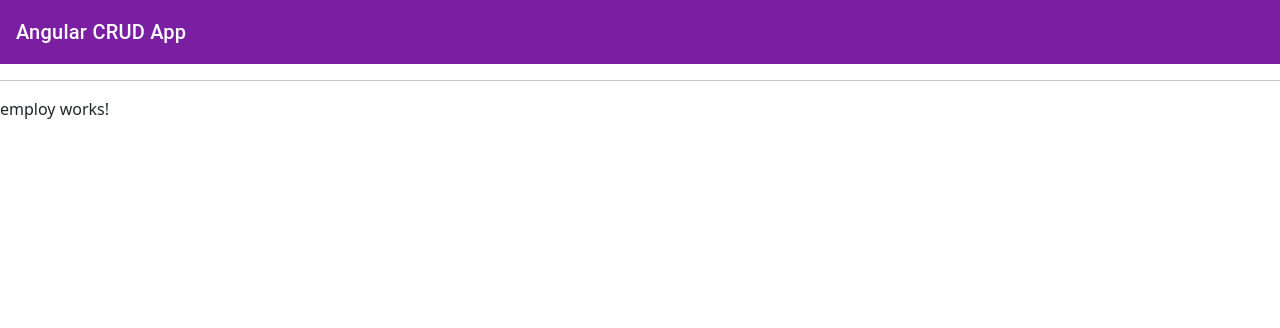
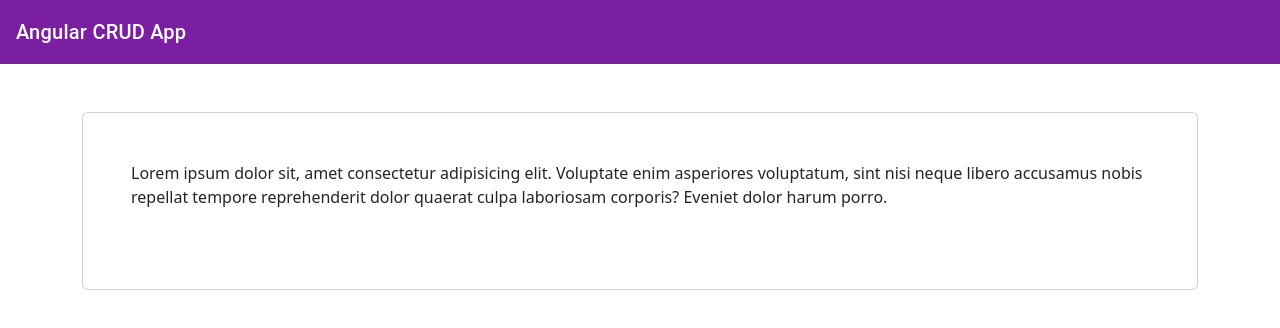
Before and after one commit to Rajveer123/angular-crud-and-snap-save-app, an Angular app: page /employ in a window 1280 px wide. Shown: the top 328 px of the page. Built offline with nearby package versions, Linux system fonts and the light colour scheme.

Commit message:
Added the Employe Component and starting Form UI.

```diff
--- a/src/app/components/employ/employ.component.html
+++ b/src/app/components/employ/employ.component.html
@@ -1 +1,5 @@
-<p>employ works!</p>
+<div class="container">
+    <div class="card p-5 mt-5">
+        <p>Lorem ipsum dolor sit, amet consectetur adipisicing elit. Voluptate enim asperiores voluptatum, sint nisi neque libero accusamus nobis repellat tempore reprehenderit dolor quaerat culpa laboriosam corporis? Eveniet dolor harum porro.<p>
+    </div>
+</div>
--- a/src/app/components/header/header.component.html
+++ b/src/app/components/header/header.component.html
@@ -1,4 +1,3 @@
 <mat-toolbar color="primary">
   <span>Angular CRUD App</span>
 </mat-toolbar>
-<hr />
--- a/src/app/custom-directives/hover-class.directive.ts
+++ b/src/app/custom-directives/hover-class.directive.ts
@@ -1,7 +1,7 @@
 import { Directive, HostListener, ElementRef, Input } from '@angular/core';
 
 @Directive({
-  selector: '[hover-class]' //appHoverClass
+  selector: '[hover-class]'
 })
 export class HoverClassDirective {
 
@@ -19,5 +19,4 @@ export class HoverClassDirective {
     this.elementRef.nativeElement.style.backgroundColor = 'transparent';
     this.elementRef.nativeElement.style.borderRadius = '0px';
   }
-
 }
```
Also changed, not shown: src/app/components/home/home.component.html (+4 -4 lines). Lines whose indentation alone changed are shown as unchanged.
